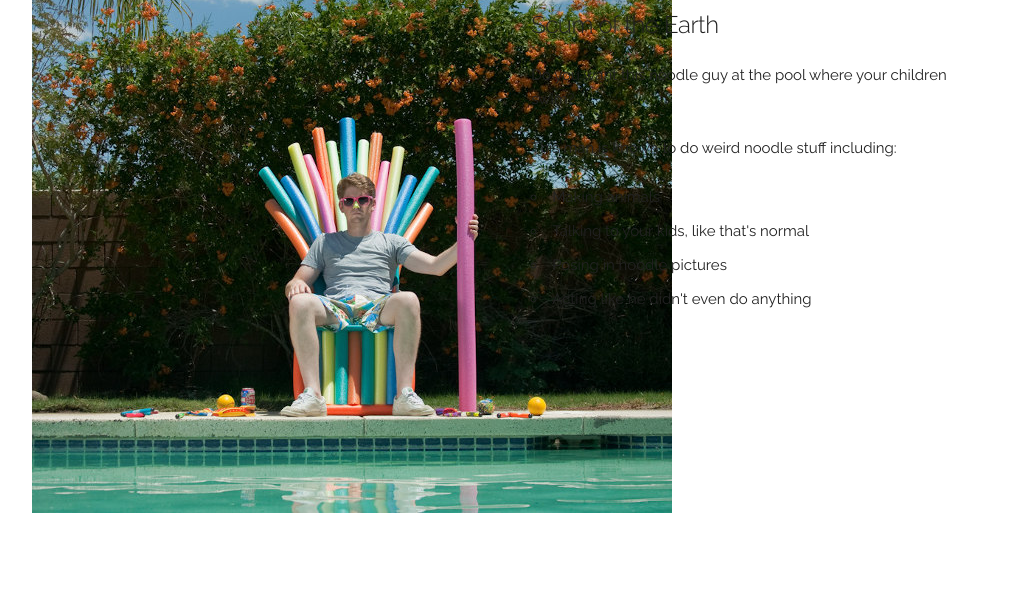
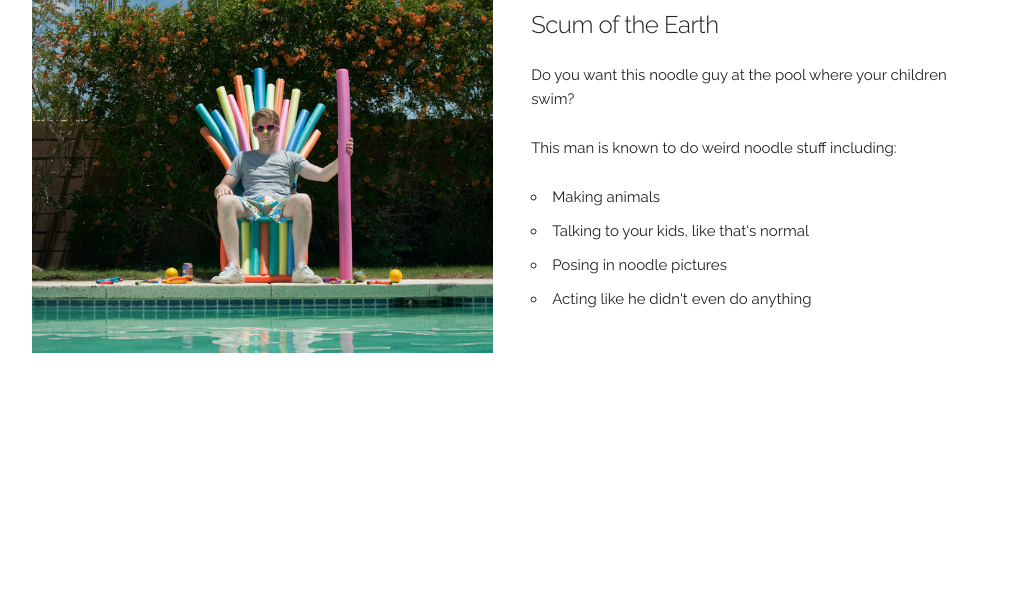
Before and after one commit to Mikerob215/cause, a plain HTML site: page template.html in a window 1280 px wide. Shown: the part 205-800 px from the top of the page, without its empty margins (128-1151 px from the left). Drawn offline with Linux system fonts and the light colour scheme.

Commit message:
fixed image

```diff
--- a/css/style.css
+++ b/css/style.css
@@ -1,6 +1,3 @@
-<<<<<<< HEAD
-
-=======
 .noodleguy {
   width: 100%;
 }
@@ -32,4 +29,3 @@ nav a{
 	font-weight: bold;
 	font-size: 1.5rem;
 }
->>>>>>> b71ccbc7a303b818bb26490476745a95e7d57650
```
